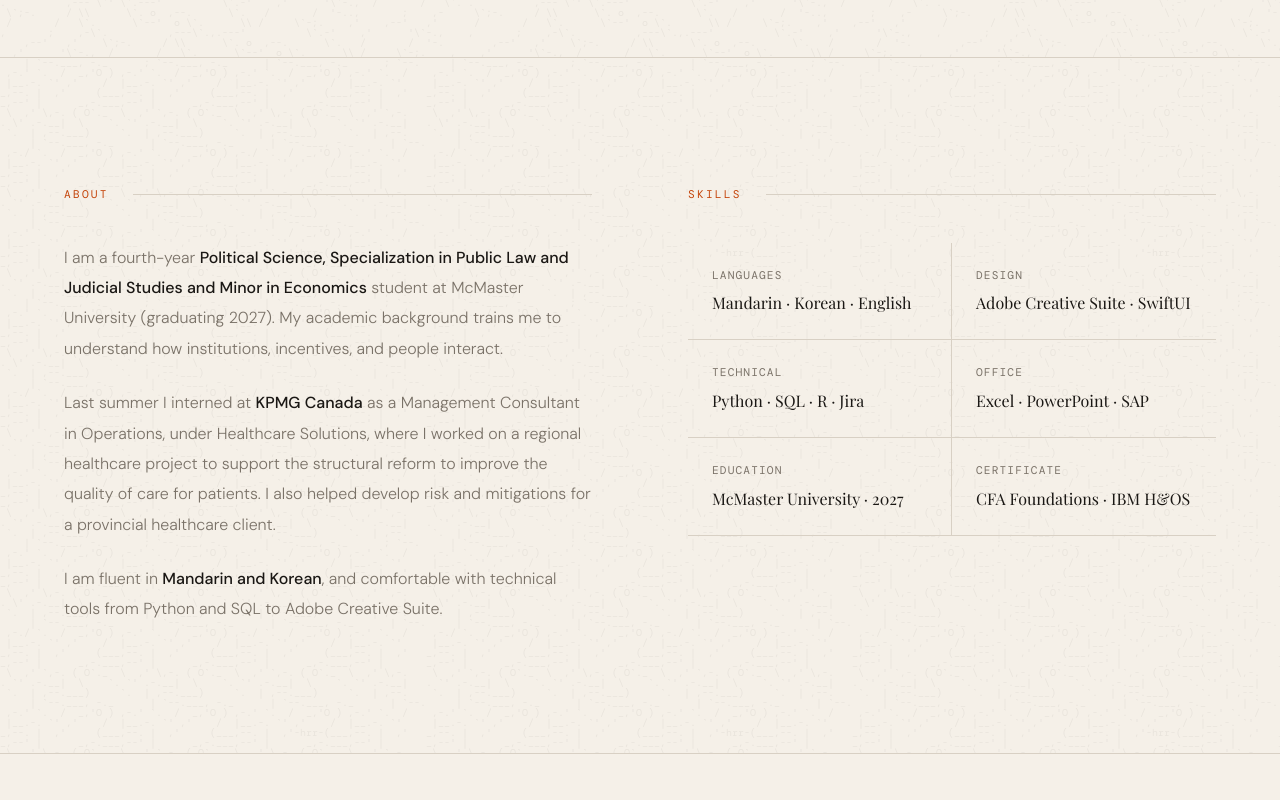
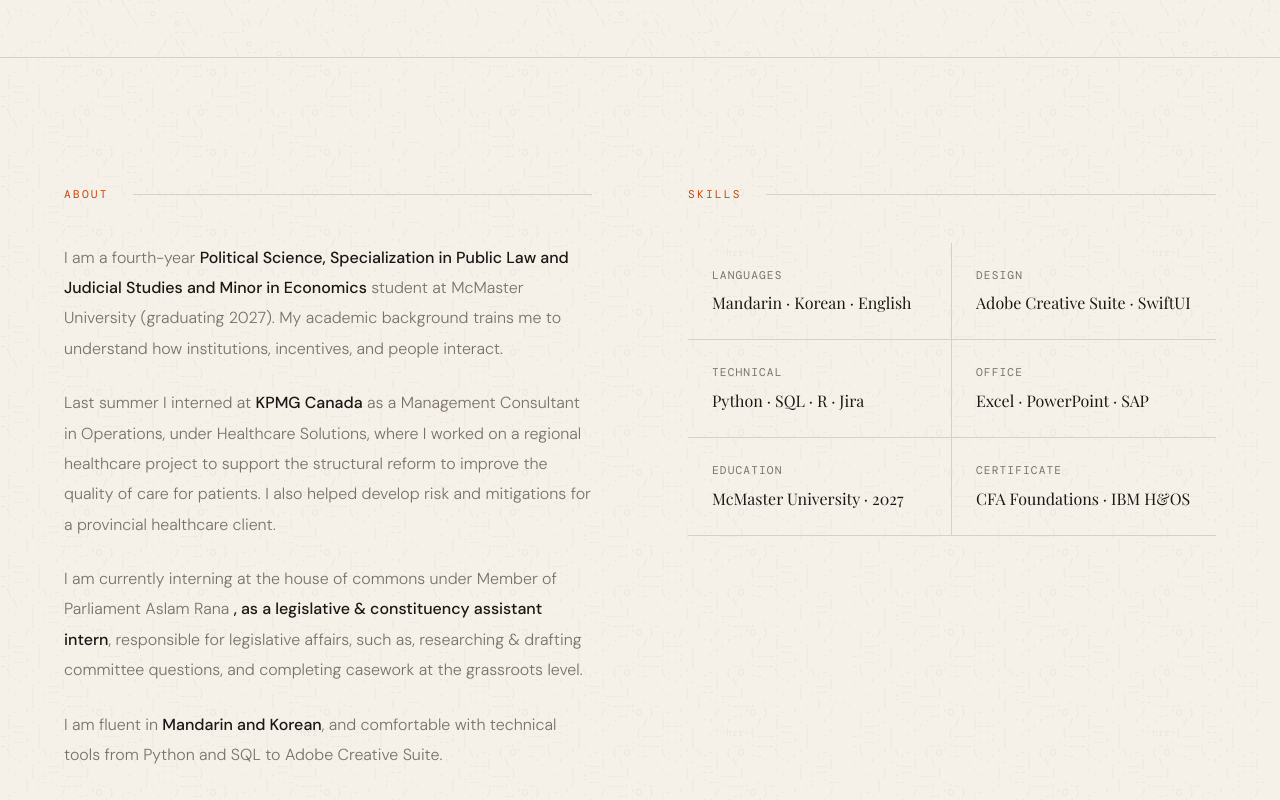
Before and after one commit to moseoa/moseoa.github.io, a React (Vite) app: page / in a window 1280 px wide. Shown: the part 2519-3319 px from the top of the page. Built offline with nearby package versions, Linux system fonts and the light colour scheme; a web font is replaced by a local one.

Commit message:
Update About component with current internship info
Added current internship details at the House of Commons.

```diff
--- a/src/components/About.jsx
+++ b/src/components/About.jsx
@@ -35,6 +35,9 @@ const About = () => {
             Last summer I interned at <strong className="text-ink font-medium">KPMG Canada</strong> as a Management Consultant in Operations, under Healthcare Solutions, where I worked on a regional healthcare project to support the structural reform to improve the quality of care for patients. I also helped develop risk and mitigations for a provincial healthcare client.
           </p>
           <p>
+            I am currently interning at the house of commons under Member of Parliament Aslam Rana <strong className="text-ink font-medium">, as a legislative & constituency assistant intern</strong>, responsible for legislative affairs, such as, researching & drafting committee questions, and completing casework at the grassroots level.
+          </p>
+          <p>
             I am fluent in <strong className="text-ink font-medium">Mandarin and Korean</strong>, and comfortable with technical tools from Python and SQL to Adobe Creative Suite.
           </p>
         </div>
```
